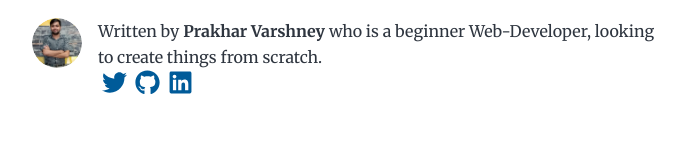
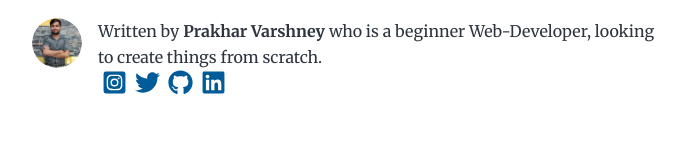
Before and after one commit to PrakharV10/PV-Blogs, a Gatsby site: page / in a window 1280 px wide. Shown: the part 123-283 px from the top of the page, without its empty margins (292-977 px from the left). Built offline with nearby package versions, Linux system fonts and the light colour scheme; Gatsby itself is replaced by a stand-in of ours.

Commit message:
Added Instagram Link

```diff
--- a/src/components/bio.js
+++ b/src/components/bio.js
@@ -6,7 +6,7 @@
  */
 
 import React from "react"
-import {FaTwitter , FaGithub, FaLinkedin} from "react-icons/fa"
+import {FaInstagramSquare, FaTwitter , FaGithub, FaLinkedin} from "react-icons/fa"
 import { useStaticQuery, graphql } from "gatsby"
 import Image from "gatsby-image"
 
@@ -57,6 +57,9 @@ const Bio = () => {
           Written by <strong>{author.name}</strong> {author?.summary || null}
           {` `}
           <br/>
+          <a href={`https://www.instagram.com/prakhar_10varshney`} style={{padding:"2px 4px"}}>
+          <FaInstagramSquare style={{fontSize:"25"}} />
+          </a>
           <a href={`https://twitter.com/${social?.twitter || ``}`} style={{padding:"2px 4px"}}>
           <FaTwitter style={{fontSize:"25"}} />
           </a>
```
